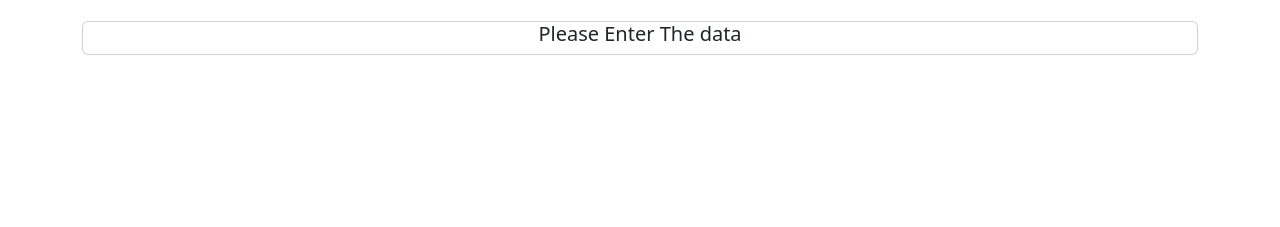
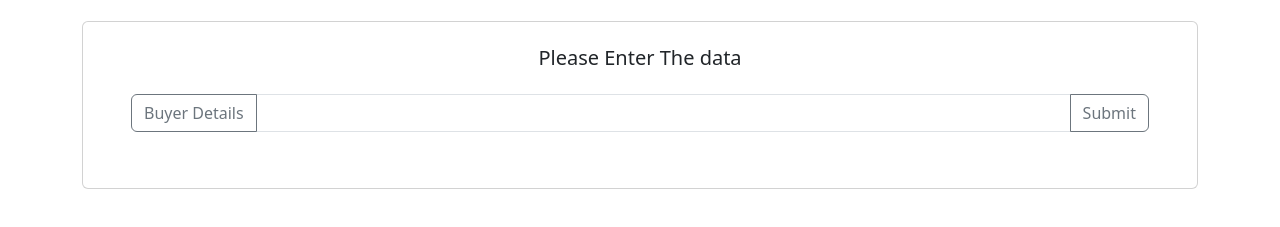
Before and after one commit to Dev-Zual/simple-invoice-app-DOM, a plain HTML site: page index.html in a window 1280 px wide. Shown: the part 67-294 px from the top of the page. Drawn offline with nearby package versions, Linux system fonts and the light colour scheme.

Commit message:
byer input added

```diff
--- a/index.html
+++ b/index.html
@@ -18,8 +18,33 @@
     </header>
     <main class="container">
       <section class="mt-4">
-        <div class="card">
+        <div class="card p-4">
           <h5 class="text-center">Please Enter The data</h5>
+          <div class="mx-4 my-3">
+            <div class="input-group mb-3">
+              <button
+                class="btn btn-outline-secondary"
+                type="button"
+                id="button-addon1"
+              >
+                Buyer Details
+              </button>
+              <input
+                type="text"
+                class="form-control"
+                placeholder=""
+                aria-label="Example text with button addon"
+                aria-describedby="button-addon1"
+              />
+              <button
+                class="btn btn-outline-secondary"
+                type="button"
+                id="button-addon1"
+              >
+                Submit
+              </button>
+            </div>
+          </div>
         </div>
       </section>
     </main>
```
